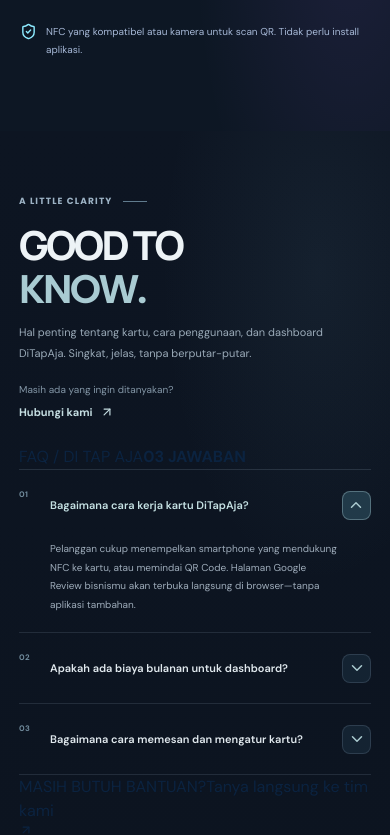
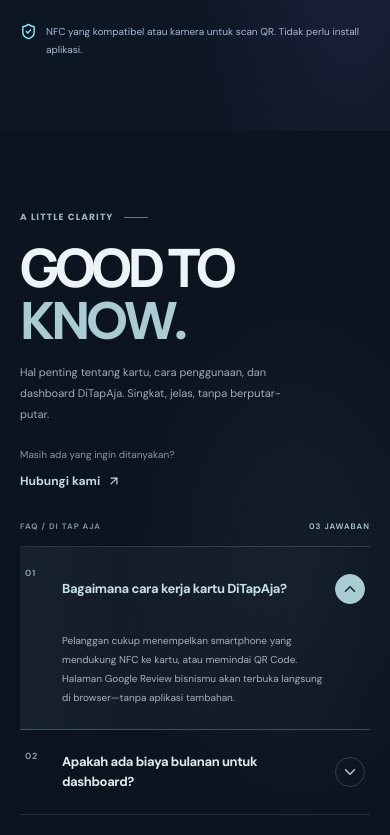
Before and after one commit to chanvianz-ui/ditapaja, a Next.js app: page / in a window 390 px wide. Shown: the part 5007-5842 px from the top of the page. Built offline with nearby package versions, Linux system fonts and the light colour scheme.

Commit message:
Refine FAQ into a minimal three-question editorial section

```diff
--- a/app/home-v4.css
+++ b/app/home-v4.css
@@ -1596,3 +1596,83 @@
  .dt-home-v4 .dt-faq-answer p{font-size:10px!important;line-height:1.85!important}
 }
 @media(prefers-reduced-motion:reduce){.dt-home-v4 .dt-faq-answer{animation:none!important}.dt-home-v4 .dt-faq-trigger,.dt-home-v4 .dt-faq-icon{transition:none!important}}
+
+
+/* FAQ — reduced to three editorial answers */
+.dt-home-v4 .dt-v2-faq{
+ padding:clamp(88px,10vw,136px) 28px!important;
+ background:linear-gradient(180deg,#0c1420 0%,#0b131e 100%)!important;
+}
+.dt-home-v4 .dt-v2-faq:before{
+ background:radial-gradient(ellipse at 76% 48%,rgba(126,166,183,.075),transparent 42%)!important;
+}
+.dt-home-v4 .dt-faq-shell{
+ width:min(1160px,100%)!important;
+ grid-template-columns:minmax(0,.78fr) minmax(0,1.22fr)!important;
+ gap:clamp(54px,9vw,132px)!important;
+}
+.dt-home-v4 .dt-v2-faq-heading{max-width:390px!important;padding-top:8px!important}
+.dt-home-v4 .dt-v2-faq-heading h2{
+ font-size:clamp(54px,6vw,78px)!important;line-height:.98!important;
+ letter-spacing:-.075em!important;margin:24px 0 22px!important;
+}
+.dt-home-v4 .dt-v2-faq-heading h2 em{color:#a9cbd2!important}
+.dt-home-v4 .dt-v2-faq-heading>p{font-size:13px!important;line-height:1.9!important;max-width:330px!important;color:#a0adba!important}
+.dt-home-v4 .dt-faq-contact{margin-top:42px!important;gap:10px!important;font-size:10px!important}
+.dt-home-v4 .dt-faq-contact span{font-size:12px!important}
+.dt-home-v4 .dt-faq-topline,.dt-home-v4 .dt-faq-bottomline{
+ display:flex!important;align-items:center!important;justify-content:space-between!important;
+ gap:16px!important;color:#7890a1!important;font-size:9px!important;letter-spacing:.13em!important;font-weight:650!important;
+}
+.dt-home-v4 .dt-faq-topline{padding:0 0 18px!important;border-bottom:1px solid rgba(169,195,211,.2)!important}
+.dt-home-v4 .dt-faq-topline b{font-weight:600!important;color:#a9cbd2!important}
+.dt-home-v4 .dt-v2-faq-list{border-top:0!important}
+.dt-home-v4 .dt-faq-item{
+ border-bottom:1px solid rgba(169,195,211,.16)!important;
+ transition:background .25s ease,border-color .25s ease!important;
+}
+.dt-home-v4 .dt-faq-item.is-open{background:linear-gradient(90deg,rgba(169,203,210,.075),rgba(169,203,210,0))!important;border-bottom-color:rgba(169,203,210,.3)!important}
+.dt-home-v4 .dt-faq-trigger{
+ min-height:104px!important;grid-template-columns:42px minmax(0,1fr) 38px!important;
+ gap:18px!important;padding:22px 17px!important;
+ font-family:'Manrope',sans-serif!important;font-size:16px!important;font-weight:650!important;
+ letter-spacing:-.025em!important;line-height:1.45!important;
+}
+.dt-home-v4 .dt-faq-number{padding-top:3px!important;font-size:10px!important;color:#8199a9!important;letter-spacing:.08em!important}
+.dt-home-v4 .dt-faq-question{display:block!important;font-size:clamp(14px,1.35vw,17px)!important;line-height:1.5!important}
+.dt-home-v4 .dt-faq-icon{
+ width:36px!important;height:36px!important;border-radius:50%!important;
+ background:transparent!important;border-color:rgba(169,195,211,.23)!important;color:#a9cbd2!important;
+}
+.dt-home-v4 .dt-faq-item.is-open .dt-faq-icon{background:#a9cbd2!important;color:#14232d!important;border-color:#a9cbd2!important}
+.dt-home-v4 .dt-faq-answer{padding:0 70px 28px 77px!important;animation:dt-faq-reveal .25s ease both!important}
+.dt-home-v4 .dt-faq-answer p{font-size:12px!important;line-height:1.95!important;color:#a6b3bf!important;max-width:570px!important}
+.dt-home-v4 .dt-faq-bottomline{
+ justify-content:flex-start!important;gap:22px!important;margin-top:28px!important;padding-top:21px!important;
+ border-top:1px solid rgba(169,195,211,.12)!important;font-size:8px!important;
+}
+.dt-home-v4 .dt-faq-bottomline a{display:inline-flex!important;align-items:center!important;gap:7px!important;color:#c2dce0!important;font-size:10px!important;letter-spacing:0!important}
+@media(max-width:850px){
+ .dt-home-v4 .dt-v2-faq{padding:78px 24px!important}
+ .dt-home-v4 .dt-faq-shell{grid-template-columns:1fr!important;gap:38px!important;width:min(700px,100%)!important}
+ .dt-home-v4 .dt-v2-faq-heading{max-width:550px!important}
+ .dt-home-v4 .dt-v2-faq-heading h2{font-size:clamp(52px,8vw,68px)!important}
+ .dt-home-v4 .dt-faq-contact{margin-top:22px!important}
+}
+@media(max-width:520px){
+ .dt-home-v4 .dt-v2-faq{padding:72px 20px!important}
+ .dt-home-v4 .dt-faq-shell{gap:30px!important}
+ .dt-home-v4 .dt-v2-faq-heading h2{font-size:53px!important;margin:18px 0 15px!important}
+ .dt-home-v4 .dt-v2-faq-heading>p{font-size:11px!important;max-width:290px!important}
+ .dt-home-v4 .dt-faq-topline{padding-bottom:14px!important;font-size:8px!important}
+ .dt-home-v4 .dt-faq-trigger{
+  min-height:84px!important;grid-template-columns:27px minmax(0,1fr) 32px!important;
+  gap:10px!important;padding:17px 5px!important;
+ }
+ .dt-home-v4 .dt-faq-number{font-size:9px!important}
+ .dt-home-v4 .dt-faq-question{font-size:13px!important;line-height:1.5!important}
+ .dt-home-v4 .dt-faq-icon{width:30px!important;height:30px!important}
+ .dt-home-v4 .dt-faq-answer{padding:0 40px 22px 42px!important}
+ .dt-home-v4 .dt-faq-answer p{font-size:10px!important;line-height:1.9!important}
+ .dt-home-v4 .dt-faq-bottomline{gap:12px!important;flex-wrap:wrap!important;margin-top:22px!important}
+}
```
